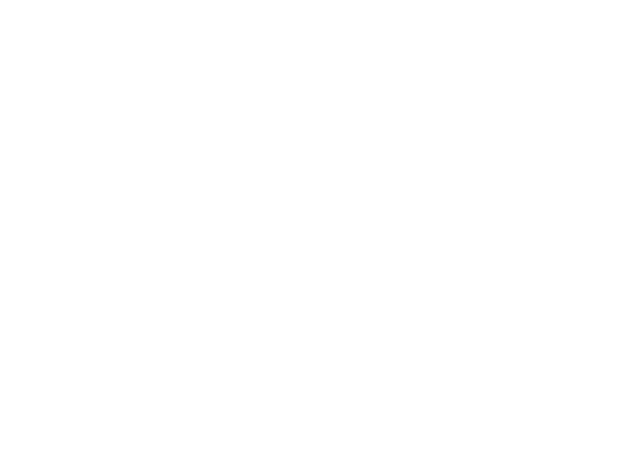
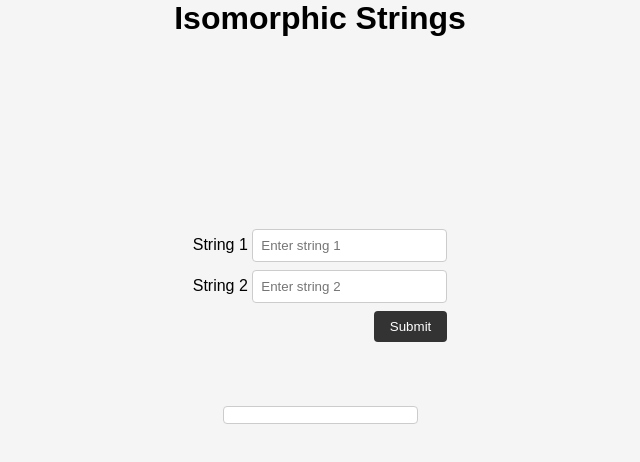
Before and after one commit to abuemkezeChu/js-isomorphic-stings, a plain HTML site: page index.html in a window 1280 px wide. Shown: the whole page, without its empty margins (320-960 px from the left). Drawn offline with Linux system fonts and the light colour scheme.

Commit message:
feat: ui design

```diff
--- a/assets/styles/index.css
+++ b/assets/styles/index.css
@@ -3,3 +3,65 @@
   margin: 0;
   box-sizing: border-box;
 }
+
+body {
+  font-family: sans-serif;
+  background-color: #f5f5f5;
+}
+
+.container {
+  display: flex;
+  flex-direction: column;
+  align-items: center;
+  justify-content: center;
+}
+
+.form {
+  display: flex;
+  flex-direction: column;
+  align-items: flex-end;
+  gap: 0.5rem;
+  max-width: 30rem;
+  margin: 10rem auto 2rem;
+  padding: 2rem 1.5rem;
+}
+
+#string1,
+#string2 {
+  padding: 0.5rem;
+  border: 1px solid #ccc;
+  border-radius: 0.25rem;
+}
+
+#string1:focus,
+#string2:focus {
+  outline: none;
+  border-color: #333;
+}
+
+#submit {
+  padding: 0.5rem 1rem;
+  border: none;
+  border-radius: 0.25rem;
+  background-color: #333;
+  color: #fff;
+  cursor: pointer;
+}
+
+#submit:hover {
+  background-color: #444;
+}
+
+#submit:active {
+  background-color: #222;
+}
+
+#result {
+  padding: 0.5rem;
+  border: 1px solid #ccc;
+  border-radius: 0.25rem;
+  background-color: #fff;
+  color: #333;
+  text-align: center;
+  width: 195px;
+}
--- a/index.html
+++ b/index.html
@@ -7,6 +7,24 @@
   <title>js-isomorphic-stings</title>
 </head>
 <body>
+  <div class="container">
+    <h1>Isomorphic Strings</h1>
+    <div class="form">
+      <div class="form__group1">
+        <label for="string1">String 1</label>
+        <input type="text" id="string1" placeholder="Enter string 1">
+      </div>
+      <div class="form__group2">
+        <label for="string2">String 2</label>
+        <input type="text" id="string2" placeholder="Enter string 2">
+      </div>
+      <div class="form__group3">
+        <button id="submit">Submit</button>
+      </div>
+    </div>
+    <div class="result">
+      <p id="result"></p>
+    </div>
   <script src="assets/scripts/index.js"></script>
 </body>
 </html>
```
